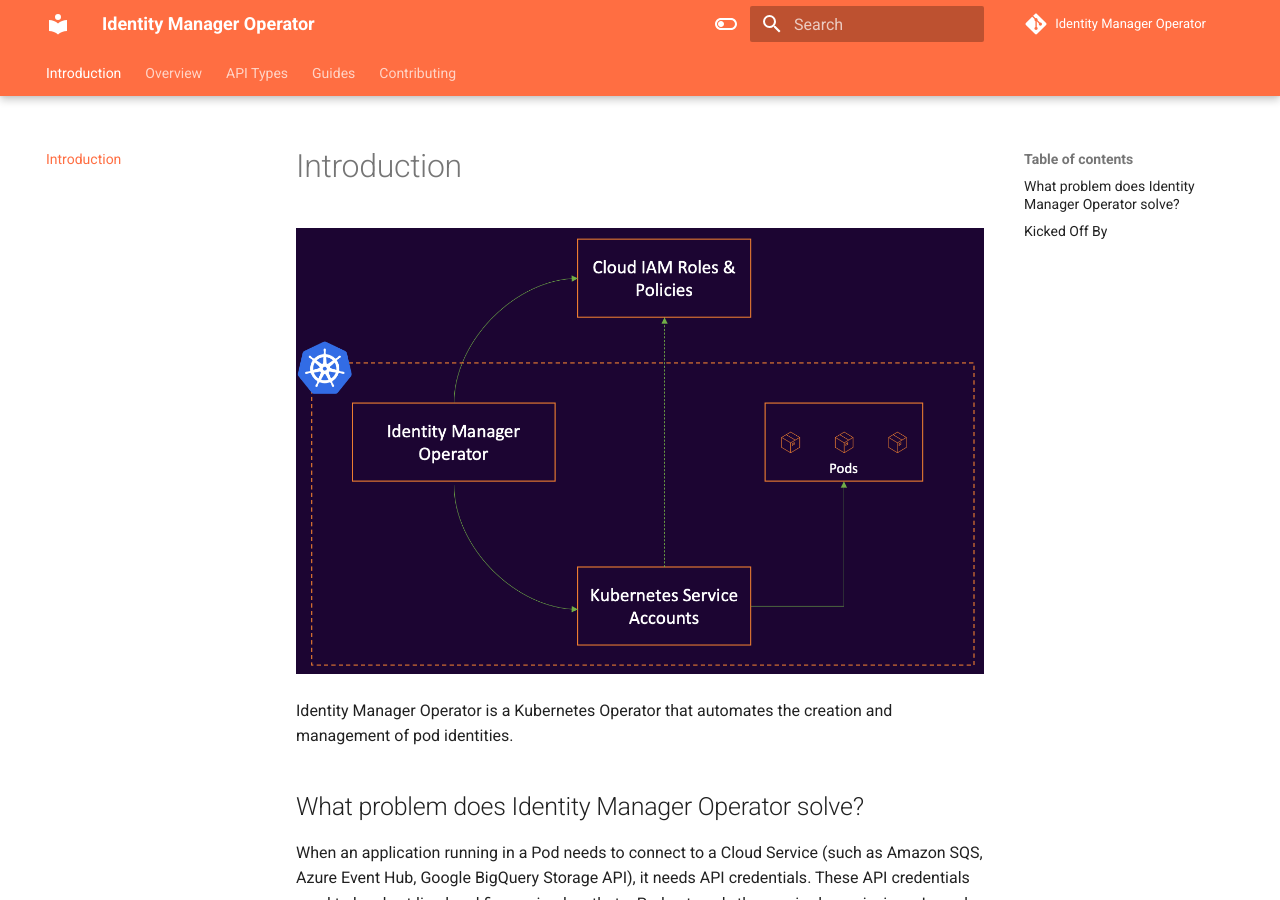
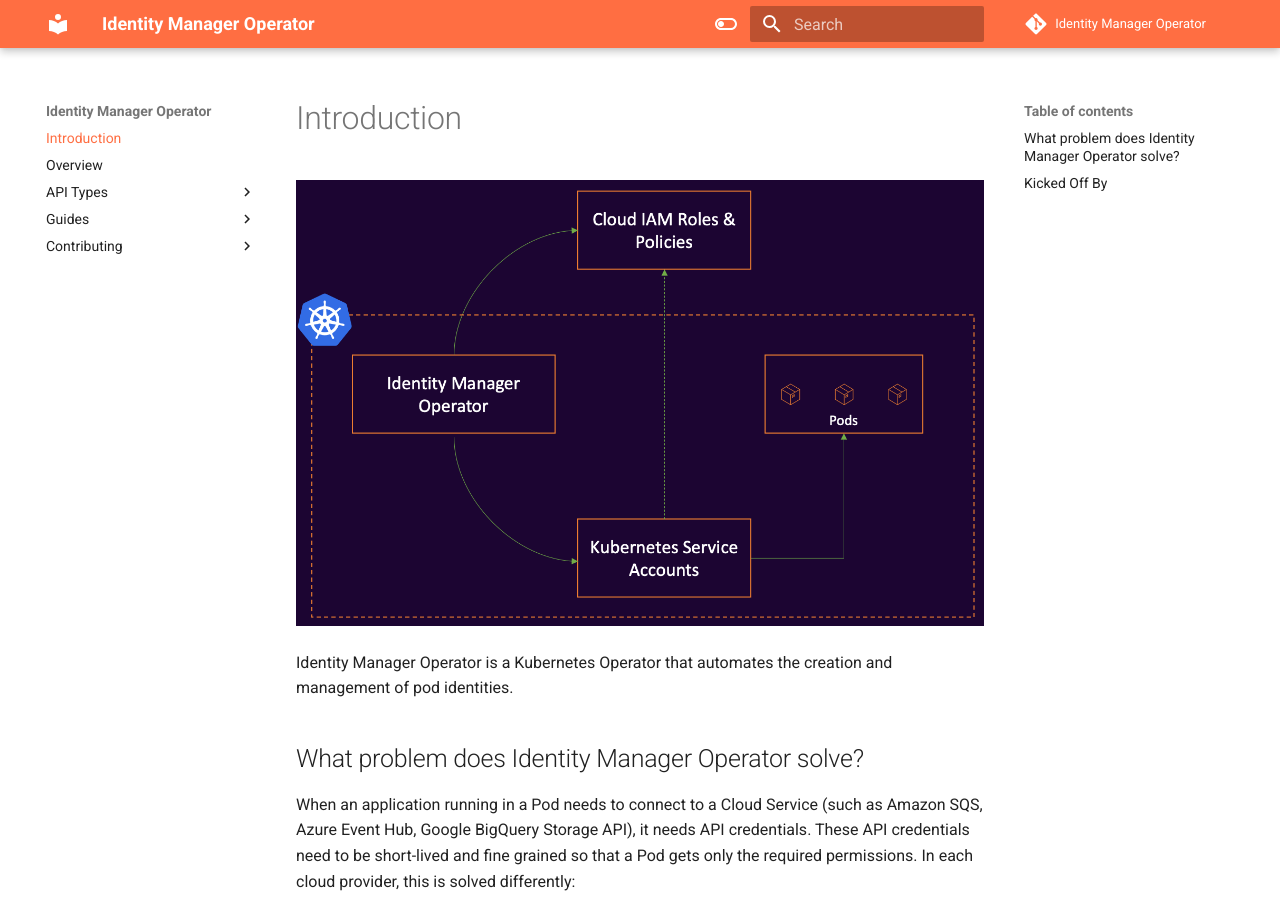
Before and after one commit to invisibl-cloud/identity-manager-docs, an MkDocs documentation site: the page built from docs/index.md, in a window 1280 px wide and 900 px high. Built offline with MkDocs 1.6.1 and Material for MkDocs 9.7.7, drawn with Linux system fonts in a browser that asks for light colours; comment, search, counter and statistics services are not loaded.

Commit message:
fix: mkdocs theme

```diff
--- a/mkdocs.yml
+++ b/mkdocs.yml
@@ -17,6 +17,8 @@ theme:
         name: Switch to dark mode
     - media: "(prefers-color-scheme: dark)"
       scheme: slate
+      primary: grey
+      accent: white
       toggle:
         icon: material/toggle-switch
         name: Switch to light mode
@@ -24,8 +26,12 @@ theme:
     - navigation.instant
     - navigation.tracking
     - navigation.indexes
-    - navigation.tabs
-    - navigation.tabs.sticky
+markdown_extensions:
+  - pymdownx.highlight
+  - pymdownx.superfences
+  - admonition
+  - pymdownx.snippets:
+      base_path: docs
 nav:
   - Introduction: index.md
   - Overview: api-overview.md
```
